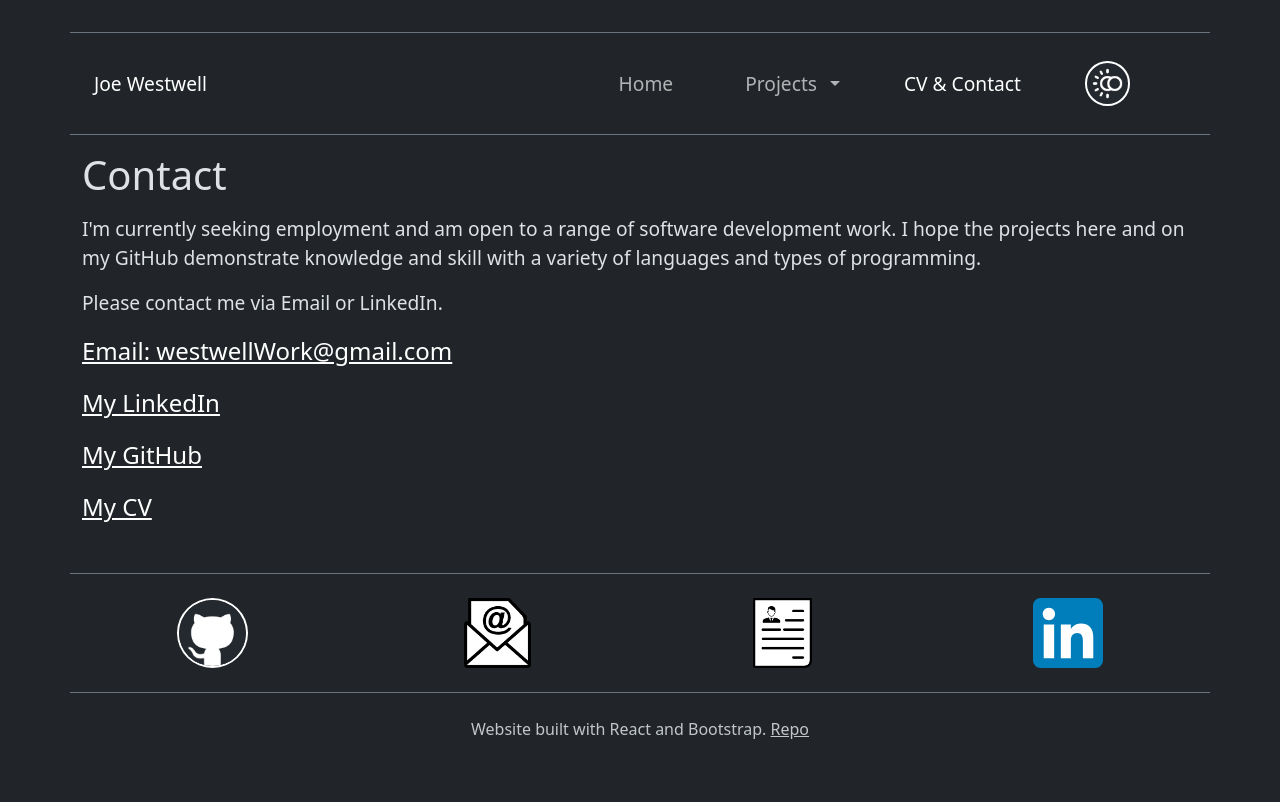
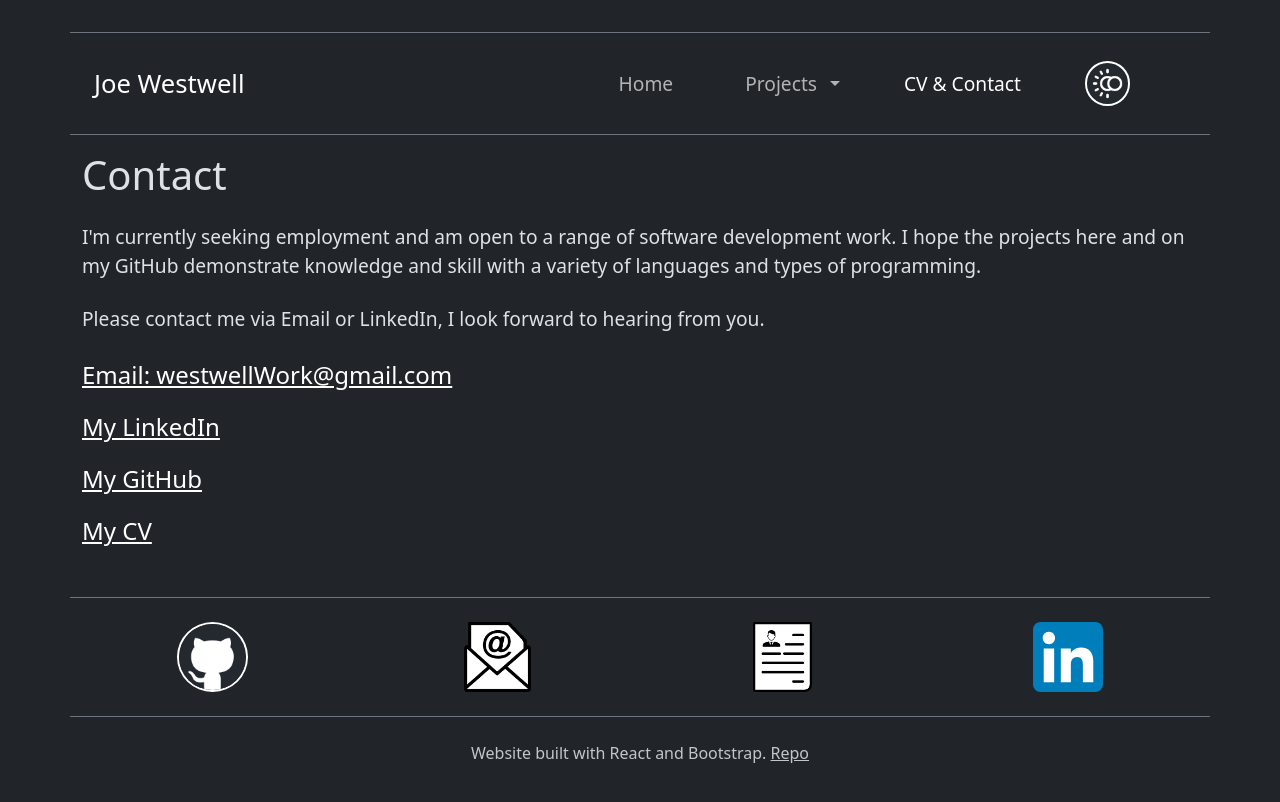
Before and after one commit to J-Wll/portfolio, a React (Vite) app: page /contact in a window 1280 px wide. Shown: the top 802 px of the page. Built offline with nearby package versions, Linux system fonts and the light colour scheme.

Commit message:
More style tweaks

```diff
--- a/src/assets/app.css
+++ b/src/assets/app.css
@@ -3,7 +3,7 @@
 }
 
 .navbar-brand {
-    font-size: 22px;
+    font-size: 1.6rem !important;
     line-height: 45px;
 }
 
@@ -59,7 +59,6 @@
 a,
 p,
 .nav-link,
-.navbar-brand,
 li {
     font-size: 1.1rem !important;
 }
@@ -81,7 +80,6 @@ li {
     a,
     p,
     .nav-link,
-    .navbar-brand,
     li {
         font-size: 1.2rem !important;
     }
@@ -98,7 +96,6 @@ li {
     a,
     p,
     .nav-link,
-    .navbar-brand,
     li {
         font-size: 1.3rem !important;
     }
--- a/src/pages/Contact.jsx
+++ b/src/pages/Contact.jsx
@@ -4,13 +4,13 @@ export default function Contact() {
     return (
         <div className="container-xl">
             <h1>Contact</h1>
-            <p>I'm currently seeking employment and am open to a range of software development work. I hope the projects here and on my GitHub demonstrate knowledge and skill with a variety of languages and types of programming.    </p>
-            <p>Please contact me via Email or LinkedIn.</p>
-            <BigLink href="mailto:westwellWork@gmail.com" text="Email: westwellWork@gmail.com"/>
-            <BigLink href="https://www.linkedin.com/in/joe-westwell/" text = "My LinkedIn"/>
-            <BigLink href="https://github.com/J-Wll" text = "My GitHub"/>
+            <p className="my-4">I'm currently seeking employment and am open to a range of software development work. I hope the projects here and on my GitHub demonstrate knowledge and skill with a variety of languages and types of programming.</p>
+            <p className="mb-4">Please contact me via Email or LinkedIn, I look forward to hearing from you.</p>
+            <BigLink href="mailto:westwellWork@gmail.com" text="Email: westwellWork@gmail.com" />
+            <BigLink href="https://www.linkedin.com/in/joe-westwell/" text="My LinkedIn" />
+            <BigLink href="https://github.com/J-Wll" text="My GitHub" />
             {/* TODO UPDATE TO FINAL CV */}
-            <BigLink href="https://raw.githubusercontent.com/J-Wll/portfolio/refs/heads/main/src/assets/cv.webp?token=GHSAT0AAAAAACUV5SPK25HAQASID45ETKV4ZYRLBNA" text = "My CV"/>
+            <BigLink href="https://raw.githubusercontent.com/J-Wll/portfolio/refs/heads/main/src/assets/cv.webp?token=GHSAT0AAAAAACUV5SPK25HAQASID45ETKV4ZYRLBNA" text="My CV" />
         </div>
 
     )
--- a/src/pages/Home.jsx
+++ b/src/pages/Home.jsx
@@ -21,7 +21,7 @@ export default function Home() {
       </section>
 
       {/* <!-- Section of project banner images and captions, fitting either one or two per row depending on resolution --> */}
-      <section className="project-banners container-fluid my-3 pt-3 p-0 px-md-5 px-1 text-center">
+      <section className="project-banners container-fluid my-3 pt-3 p-0 px-md-3 px-1 text-center">
         <h2>Featured projects:</h2>
         <p className="subtle">(Click each for more information)</p>
         <section className="row-1 row text-center">
```
